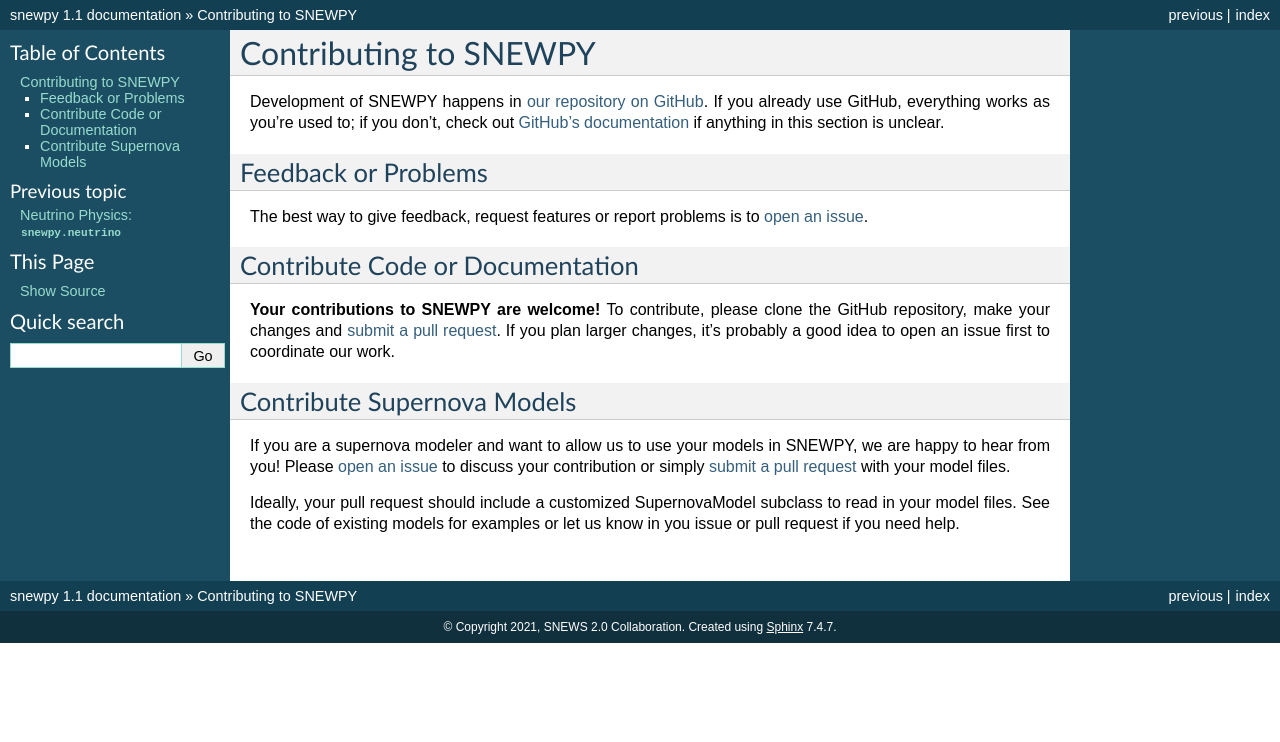
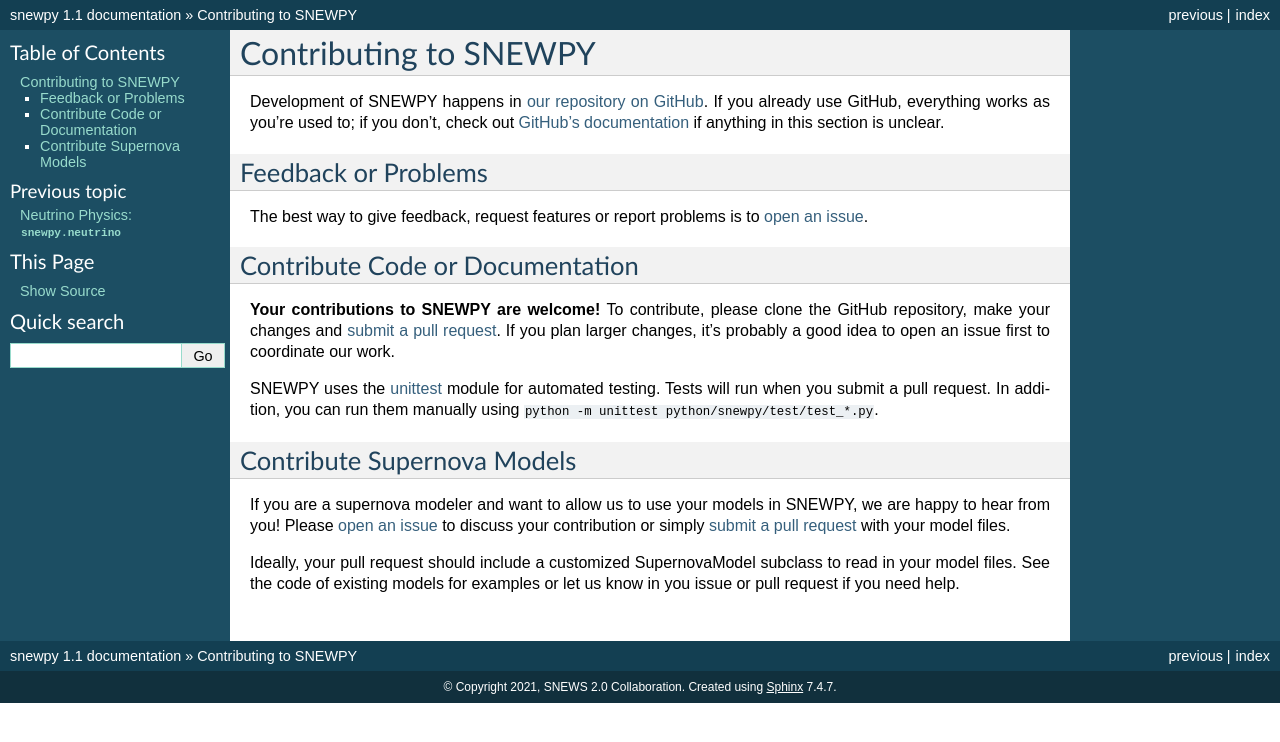
Before and after one commit to SNEWS2/snewpy, a Sphinx documentation site: the page built from doc/source/contributing.rst, in a window 1280 px wide. Shown: the top 742 px of the page. Built offline with Sphinx 7.4.7, drawn with Linux system fonts in a browser that asks for light colours.

Commit message:
describe how to run unit tests locally

```diff
--- a/doc/source/contributing.rst
+++ b/doc/source/contributing.rst
@@ -23,6 +23,10 @@
 If you plan larger changes, it’s probably a good idea to open an issue first
 to coordinate our work.
 
+SNEWPY uses the `unittest <https://docs.python.org/3/library/unittest.html>`_
+module for automated testing. Tests will run when you submit a pull request.
+In addition, you can run them manually using ``python -m unittest python/snewpy/test/test_*.py``.
+
 
 Contribute Supernova Models
 ---------------------------
```
